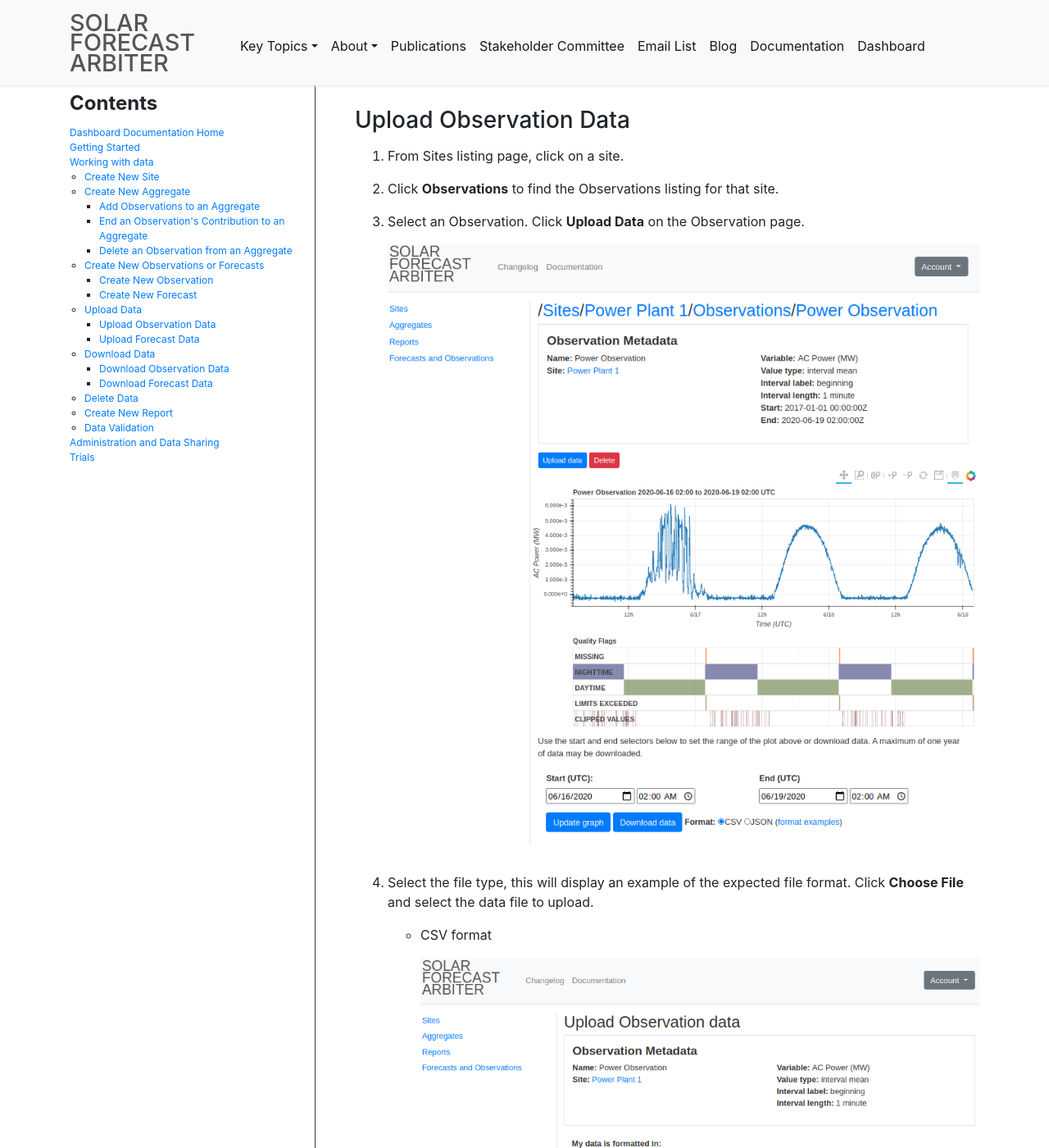
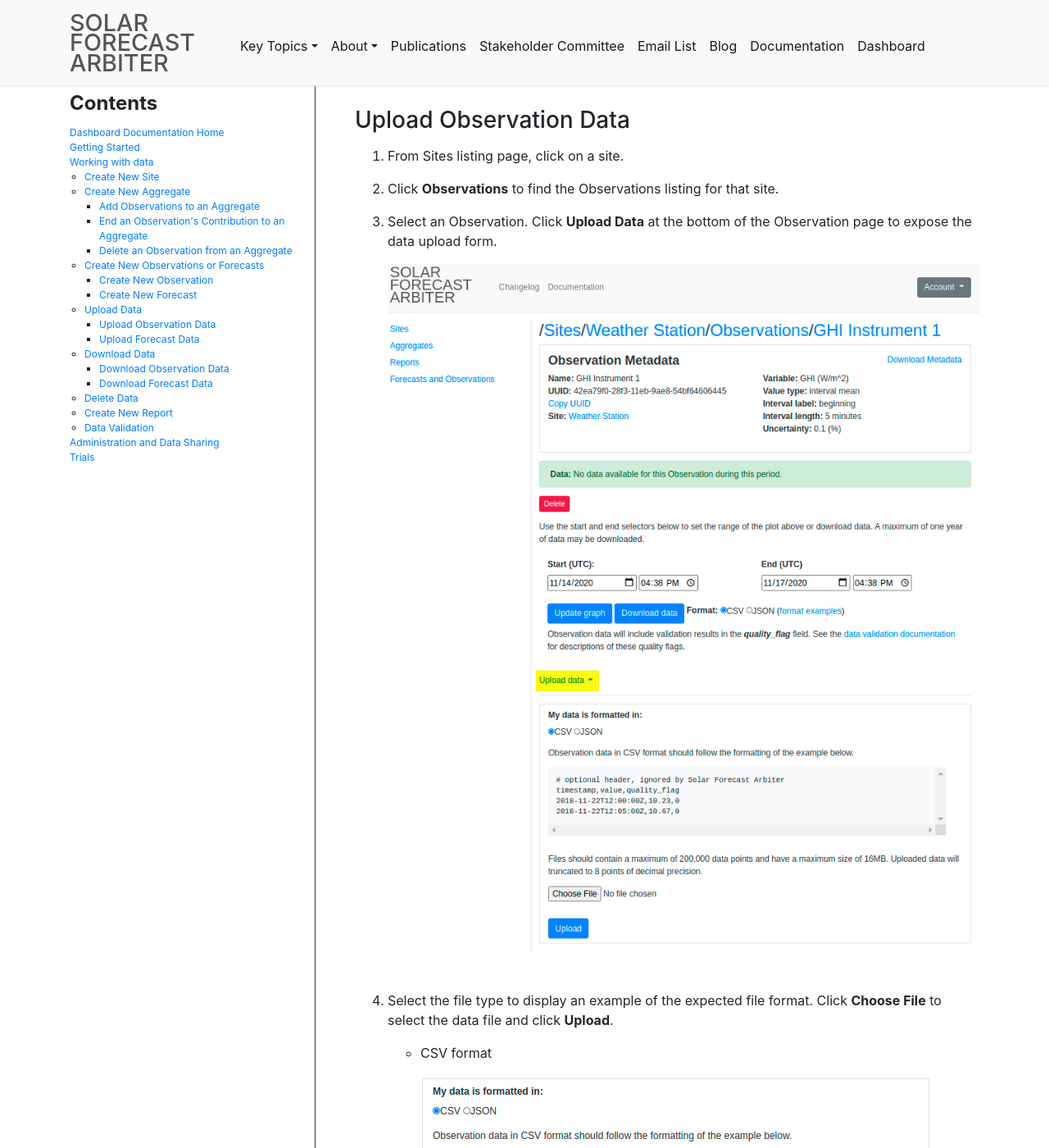
Before and after one commit to SolarArbiter/SolarArbiter.github.io, a Jekyll site: the page built from documentation/dashboard/working_with_data.md, in a window 1280 px wide and 1400 px high, scrolled down 14094 px. Shown: the whole window at 82% size. Built offline with Jekyll 4.4.1, drawn with Linux system fonts in a browser that asks for light colours; some of the changed text lies outside the part shown.

Commit message:
Update data upload section for recent changes (#178)
* update uploading data section

* correct binary values in quality_flag table

* remove space

```diff
--- a/documentation/dashboard/working_with_data.md
+++ b/documentation/dashboard/working_with_data.md
@@ -299,11 +299,12 @@ with a one minute resolution.
 
 2.  Click **Observations** to find the Observations listing for that site.
 
-3.  Select an Observation. Click **Upload Data** on the Observation page.
-<img class="my-3" src="/images/observation.png"/>
+3.  Select an Observation. Click **Upload Data** at the bottom of the
+Observation page to expose the data upload form.
+<img class="my-3" src="/images/observation_upload.png"/>
 
-4.  Select the file type, this will display an example of the expected file
-format. Click **Choose File** and select the data file to upload.
+4.  Select the file type to display an example of the expected file format.
+ Click **Choose File** to select the data file and click **Upload**.
 
 	-  CSV format
 	<img class="my-3" src="/images/obs_csv_upload.png"/>
@@ -317,11 +318,12 @@ format. Click **Choose File** and select the data file to upload.
 
 2.  Click **Forecast** to find the Forecasts listing for that site.
 
-3.  Select a Forecast. Click **Upload Data** on the Forecast page.
-<img class="my-3" src="/images/forecast.png"/>
+3.  Select a Forecast. Click **Upload Data** at the bottom of the Forecast
+page to expose the data upload form.
+<img class="my-3" src="/images/forecast_upload.png"/>
 
-4.  Select the file type, this will display an example of the expected file
-format. Click **Choose File** and select the data file to upload.
+4.  Select the file type to display an example of the expected file format.
+ Click **Choose File** to select the data file and click **Upload**.
 
 	- CSV format
 	<img class="my-3" src="/images/fx_csv_upload.png"/>
```
Also changed, not shown: other parts of documentation/dashboard/working_with_data.md (+7 -7 lines), images/forecast_upload.png (added), images/fx_csv_upload.png, images/fx_json_upload.png, images/obs_csv_upload.png, images/obs_json_upload.png, images/observation_upload.png (added).
